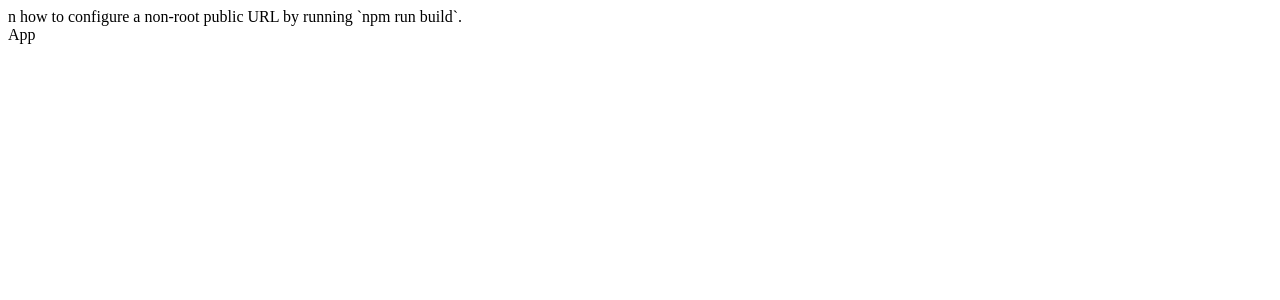
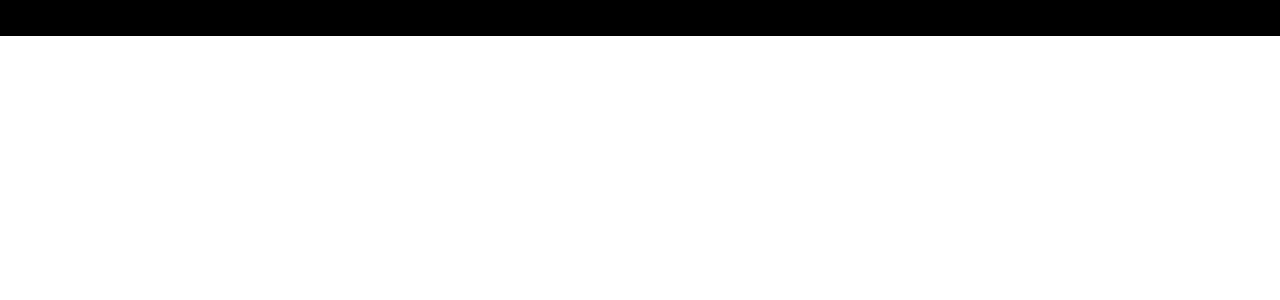
Before and after one commit to kimitaWanjohi/mytube, a React (Create React App) app: page /channel/1 in a window 1280 px wide. Shown: the top 300 px of the page. Built offline with nearby package versions, Linux system fonts and the light colour scheme.

Commit message:
done setting up routes and favicon

```diff
--- a/public/index.html
+++ b/public/index.html
@@ -2,12 +2,12 @@
 <html lang="en">
   <head>
     <meta charset="utf-8" />
-    <link rel="icon" href="%PUBLIC_URL%/favicon.ico" />
+    <link rel="icon" href="https://www.youtube.com/s/desktop/6588612c/img/favicon_48x48.png" sizes="48x48" />
     <meta name="viewport" content="width=device-width, initial-scale=1" />
     <meta name="theme-color" content="#000000" />
     <meta
       name="description"
-      content="Web site created using create-react-app"
+      content="Youtube clone"
     />
     <link
       rel="stylesheet"
@@ -15,9 +15,8 @@
     />
     <link rel="apple-touch-icon" href="%PUBLIC_URL%/logo192.png" />
     <link rel="manifest" href="%PUBLIC_URL%/manifest.json" />
-n how to configure a non-root public URL by running `npm run build`.
 
-    <title>React App</title>
+    <title>MyTube</title>
   </head>
   <body>
     <noscript>You need to enable JavaScript to run this app.</noscript>
--- a/src/App.jsx
+++ b/src/App.jsx
@@ -1,8 +1,21 @@
-import React from 'react'
+import React from 'react';
+import Box from '@mui/material/Box';
+import { BrowserRouter, Routes, Route } from 'react-router-dom';
+import { Feed, Navbar, VideoDetail, ChannelDetail, SearchFeed } from './components'
 
 function App() {
   return (
-    <div>App</div>
+    <BrowserRouter>
+      <Box sx={{ backgroundColor: '#000' }}>
+      <Navbar />
+        <Routes>
+          <Route path="/" element={<Feed />} />
+          <Route path="/video/:id" element={<VideoDetail />} />
+          <Route path="/channel/:id" element={<ChannelDetail />} />
+          <Route path="/search/:searchTerm" element={<SearchFeed />} />
+        </Routes>
+      </Box>
+    </BrowserRouter>
   )
 }
 
--- /dev/null
+++ b/src/components/ChannelDetail.jsx
@@ -0,0 +1,9 @@
+import React from 'react'
+
+function ChannelDetail() {
+  return (
+    <div>ChannelDetail</div>
+  )
+}
+
+export default ChannelDetail
--- /dev/null
+++ b/src/components/Feed.jsx
@@ -0,0 +1,9 @@
+import React from 'react'
+
+function Feed() {
+  return (
+    <div>Feed</div>
+  )
+}
+
+export default Feed
--- /dev/null
+++ b/src/components/Navbar.jsx
@@ -0,0 +1,9 @@
+import React from 'react'
+
+function Navbar() {
+  return (
+    <div>Navbar</div>
+  )
+}
+
+export default Navbar
--- /dev/null
+++ b/src/components/SearchFeed.jsx
@@ -0,0 +1,9 @@
+import React from 'react'
+
+function SearchFeed() {
+  return (
+    <div>SearchFeed</div>
+  )
+}
+
+export default SearchFeed
--- /dev/null
+++ b/src/components/VideoDetail.jsx
@@ -0,0 +1,9 @@
+import React from 'react'
+
+function VideoDetail() {
+  return (
+    <div>VideoDetail</div>
+  )
+}
+
+export default VideoDetail
--- /dev/null
+++ b/src/components/index.js
@@ -0,0 +1,5 @@
+export {default as Navbar } from './Navbar';
+export {default as Feed } from './Feed';
+export {default as ChannelDetail } from './ChannelDetail';
+export {default as SearchFeed } from './SearchFeed';
+export {default as VideoDetail } from './VideoDetail';
--- a/src/index.css
+++ b/src/index.css
@@ -50,7 +50,7 @@
   text-transform: capitalize;
   display: flex;
   align-items: center;
-  justify-content: start;
+  justify-content: flex-start;
   cursor:pointer;
   background: transparent;
   outline: none;
--- a/src/index.js
+++ b/src/index.js
@@ -1,6 +1,7 @@
 import React from 'react';
 import ReactDOM from 'react-dom/client';
 import App from './App';
+import './index.css';
 
 const root = ReactDOM.createRoot(document.getElementById('root'));
 root.render(
```
Also changed, not shown: public/logo192.png (deleted), public/logo512.png (deleted).
